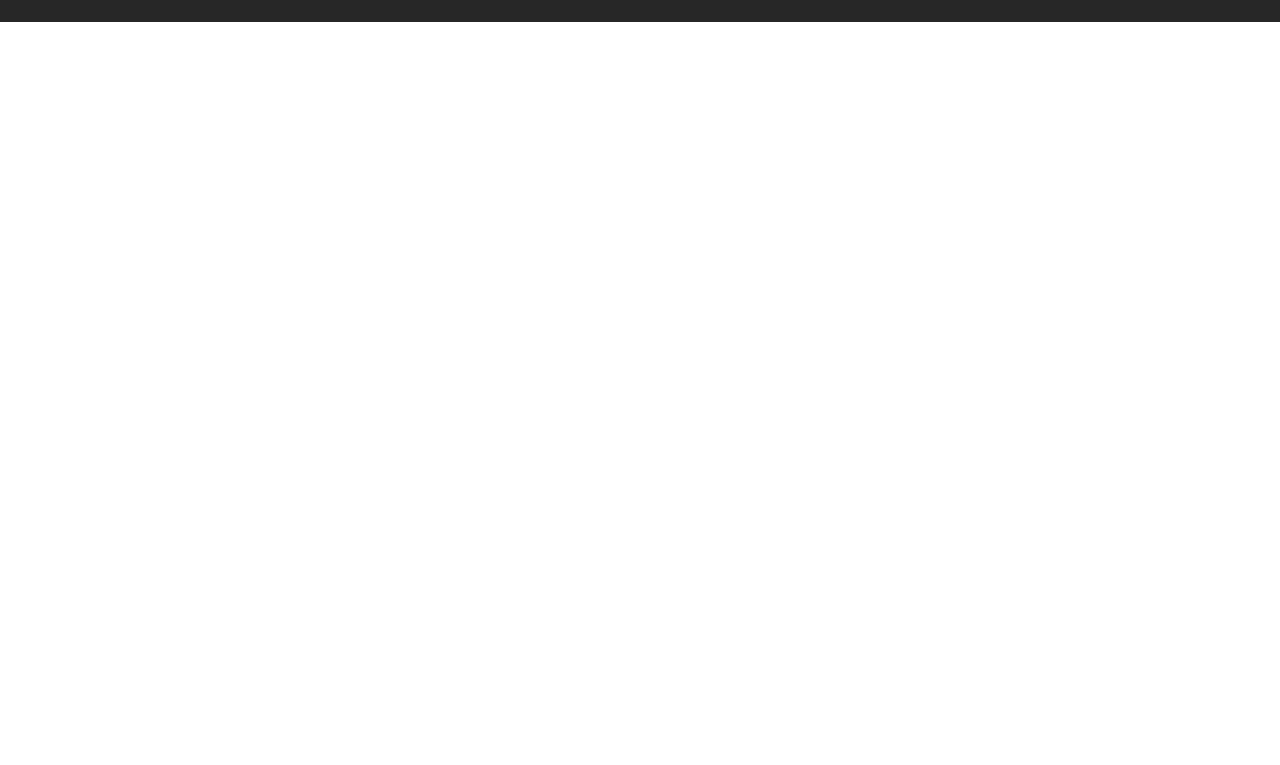
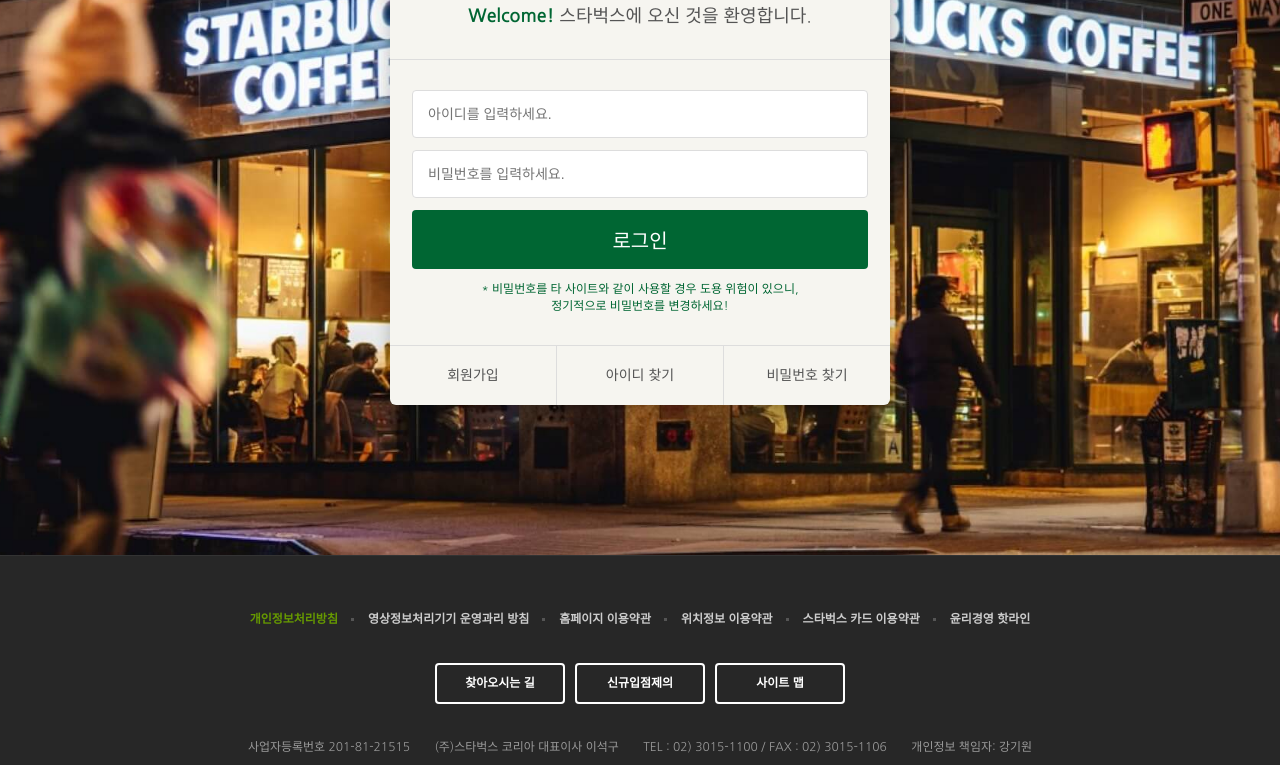
Before and after one commit to clhn76/starbucks, a plain HTML site: page signin/index.html in a window 1280 px wide. Shown: the part 312-1077 px from the top of the page. Before the commit the page ends 800 px from the top, so only its background shows below. Drawn offline with nearby package versions, Linux system fonts and the light colour scheme.

Commit message:
로그인 페이지 완성

```diff
--- /dev/null
+++ b/css/signin.css
@@ -0,0 +1,78 @@
+.signin {
+  margin-top: 120px;
+  padding: 100px 0 150px;
+  background-image: url('/images/signin_bg.jpg');
+  background-repeat: no-repeat;
+  background-position: center;
+  background-attachment: fixed;
+  background-size: cover;
+}
+.signin h1 {
+  color: #fff;
+  font-size: 30px;
+  font-weight: 700;
+  text-align: center;
+  margin-bottom: 24px;
+}
+.signin__card {
+  width: 500px;
+  margin: 0 auto;
+  border-radius: 6px;
+  background-color: #f6f5f0;
+  box-shadow: 2px 2px 20px rgba(0, 0, 0, 0.3);
+  color: #555;
+}
+.signin__card h2 {
+  padding: 30px;
+  font-size: 18px;
+  text-align: center;
+  border-bottom: 1px solid #ddd;
+}
+.signin__card h2 strong {
+  font-weight: 700;
+  color: #006633;
+}
+.signin__card form {
+  padding: 30px 22px;
+}
+.signin__card form input {
+  width: 100%;
+  margin-bottom: 12px;
+  padding: 15px;
+  border: 1px solid #ddd;
+  border-radius: 4px;
+  outline: none;
+  box-sizing: border-box;
+  font-size: 14px;
+}
+.signin__card form [type='submit'] {
+  background-color: #006633;
+  border: none;
+  color: #fff;
+  font-size: 20px;
+  cursor: pointer;
+}
+.signin__card form p {
+  font-size: 12px;
+  color: #006633;
+  text-align: center;
+}
+.signin__card .actions {
+  display: flex;
+  border-top: 1px solid #ddd;
+}
+.signin__card .actions a {
+  flex-grow: 1;
+  flex-basis: 0;
+  text-align: center;
+  padding: 20px;
+  color: #555;
+  font-size: 14px;
+  border-right: 1px solid #ddd;
+}
+.signin__card .actions a:last-child {
+  border-right: none;
+}
+.signin__card .actions a:hover {
+  text-decoration: underline;
+}
--- a/signin/index.html
+++ b/signin/index.html
@@ -30,6 +30,7 @@
     <link rel="stylesheet" href="https://fonts.googleapis.com/css2?family=Material+Symbols+Outlined:opsz,wght,FILL,GRAD@20..48,100..700,0..1,-50..200" />
     <!-- common cs & js -->
     <link rel="stylesheet" href="/css/common.css" />
+    <link rel="stylesheet" href="/css/signin.css" />
     <script defer src="/js/common.js"></script>
   </head>
   <body>
@@ -355,7 +356,26 @@
       </div>
     </header>
     <!-- SIGN IN -->
-    <section class="signin"></section>
+    <section class="signin">
+      <h1>로그인</h1>
+      <div class="signin__card">
+        <h2><strong>Welcome!</strong> 스타벅스에 오신 것을 환영합니다.</h2>
+        <form>
+          <input type="text" placeholder="아이디를 입력하세요." />
+          <input type="password" placeholder="비밀번호를 입력하세요." />
+          <input type="submit" value="로그인" />
+          <p>
+            * 비밀번호를 타 사이트와 같이 사용할 경우 도용 위험이 있으니,<br />
+            정기적으로 비밀번호를 변경하세요!
+          </p>
+        </form>
+        <div class="actions">
+          <a href="javascript:void(0)">회원가입</a>
+          <a href="javascript:void(0)">아이디 찾기</a>
+          <a href="javascript:void(0)">비밀번호 찾기</a>
+        </div>
+      </div>
+    </section>
 
     <!-- FOOTER -->
     <footer>
```
